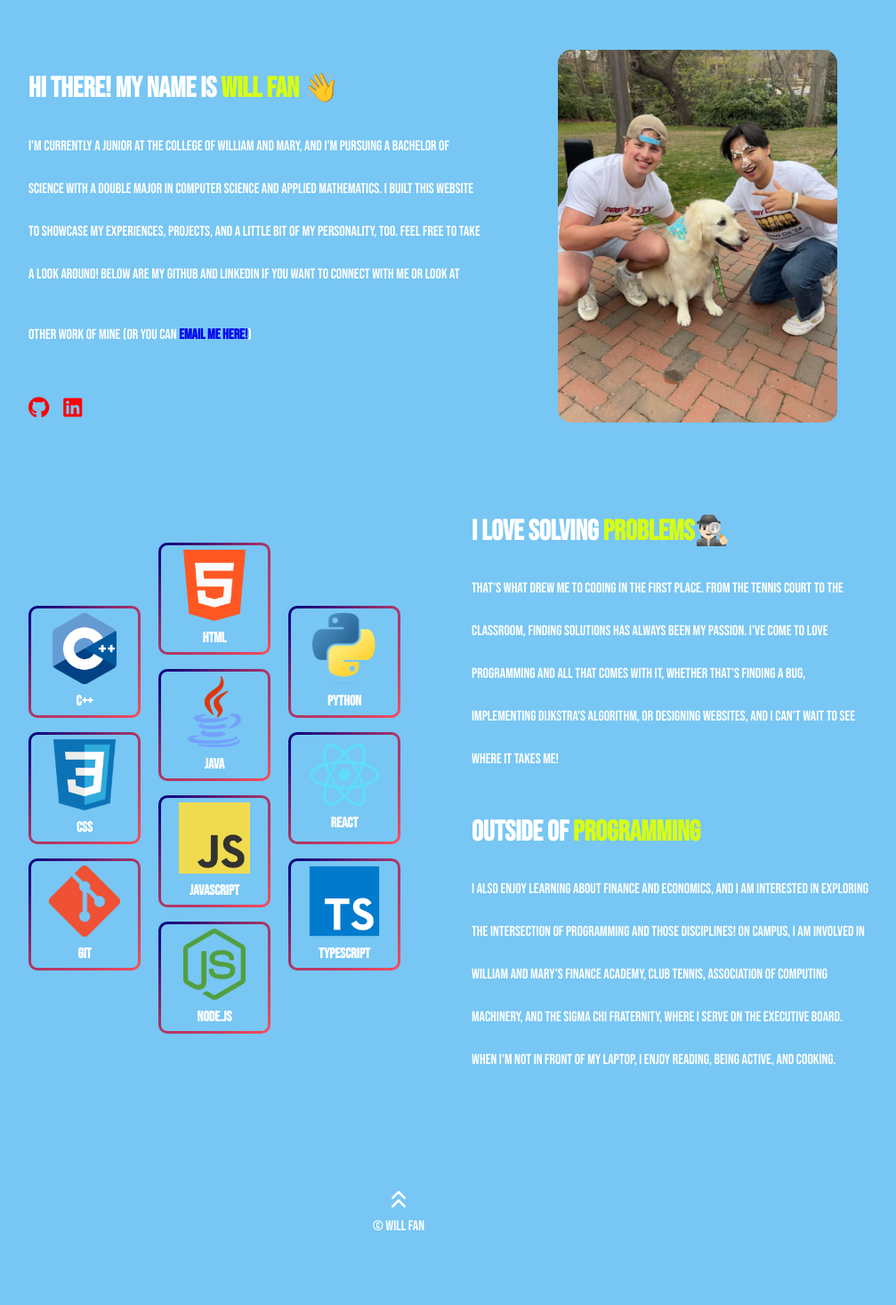
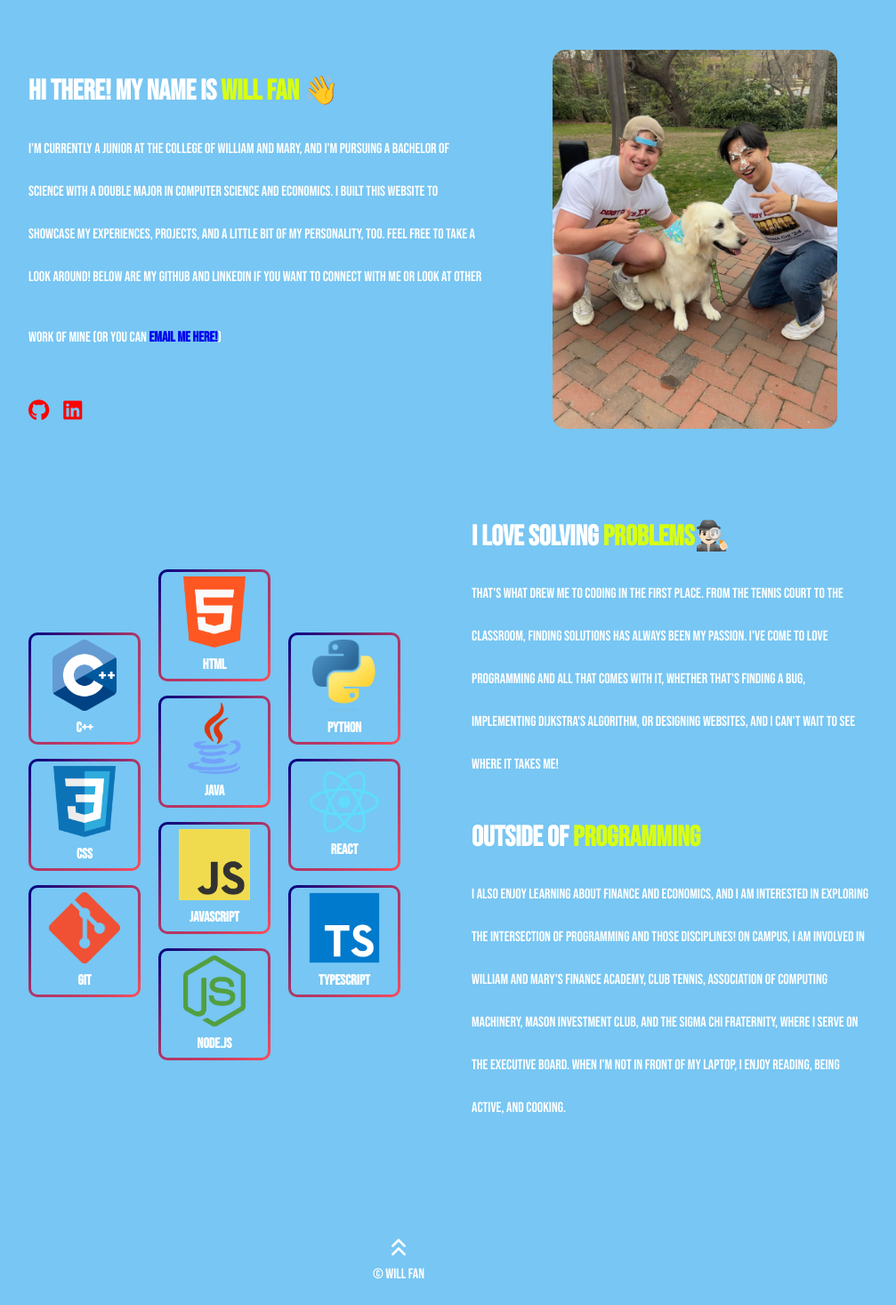
Before and after one commit to squilliam34/website, a React (Vite) app: page /about in a window 1280 px wide. Shown: the part 840-2307 px from the top of the page at 89% size, without its empty margins (192-1199 px from the left). Before the commit the page ends 2276 px from the top, so only its background shows below. Built offline with nearby package versions, Linux system fonts and the light colour scheme.

Commit message:
updates to about me

```diff
--- a/src/components/About/AboutMe.tsx
+++ b/src/components/About/AboutMe.tsx
@@ -10,10 +10,10 @@ const AboutMe: React.FC = () => {
       <p className="line-height">
         I'm currently a junior at the College of William and Mary, and I'm
         pursuing a Bachelor of Science with a double major in Computer Science
-        and Applied Mathematics. I built this website to showcase my
-        experiences, projects, and a little bit of my personality, too. Feel
-        free to take a look around! Below are my Github and LinkedIn if you want
-        to connect with me or look at other work of mine (or you can{" "}
+        and Economics. I built this website to showcase my experiences,
+        projects, and a little bit of my personality, too. Feel free to take a
+        look around! Below are my Github and LinkedIn if you want to connect
+        with me or look at other work of mine (or you can{" "}
         <a href="mailto:wdfan0128@gmail.com">email me here!</a>)
       </p>
       <div className="flex margin-top">
--- a/src/components/About/MoreAboutMe.tsx
+++ b/src/components/About/MoreAboutMe.tsx
@@ -14,7 +14,7 @@ const info2 = {
   header2: "programming",
   emoji: "",
   paragraph:
-    "I also enjoy learning about finance and economics, and I am interested in exploring the intersection of programming and those disciplines! On campus, I am involved in William and Mary's Finance Academy, Club Tennis, Association of Computing Machinery, and the Sigma Chi fraternity, where I serve on the executive board. When I'm not in front of my laptop, I enjoy reading, being active, and cooking.",
+    "I also enjoy learning about finance and economics, and I am interested in exploring the intersection of programming and those disciplines! On campus, I am involved in William and Mary's Finance Academy, Club Tennis, Association of Computing Machinery, Mason Investment Club, and the Sigma Chi fraternity, where I serve on the executive board. When I'm not in front of my laptop, I enjoy reading, being active, and cooking.",
 };
 
 const MoreAboutMe: React.FC = () => {
```
